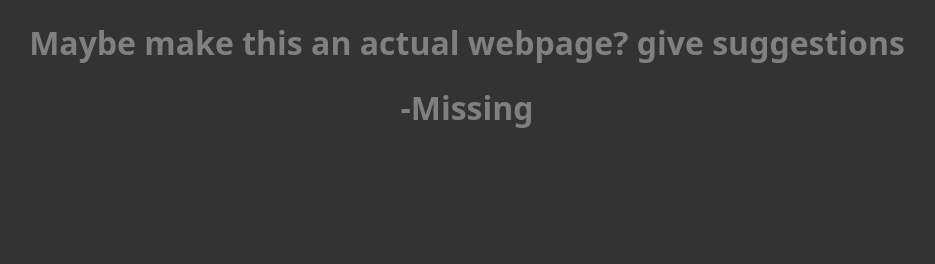
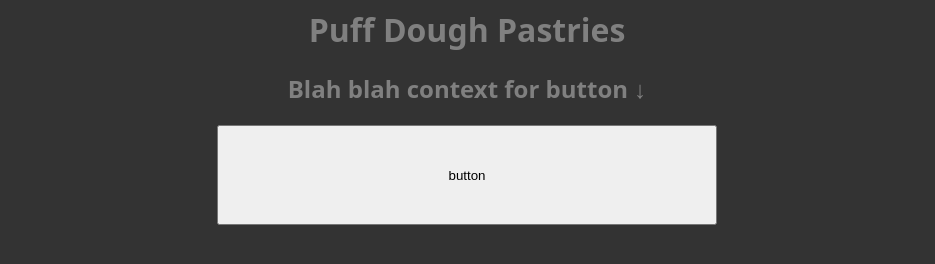
Before and after one commit to m1ssingc0de/PuffDoughWebsite, a website: page views/index.html in a window 1280 px wide. Shown: the whole page, without its empty margins (173-1108 px from the left). Drawn offline with Linux system fonts and the light colour scheme.

Commit message:
Update index.html

```diff
--- a/views/index.html
+++ b/views/index.html
@@ -1,4 +1,4 @@
-<!DOCTYPE html>
+<html>
 <html lang="en">
 <head>
     <meta charset="UTF-8">
@@ -6,10 +6,12 @@
     <!-- Link to the CSS file in the 'public' folder -->
     <link rel="stylesheet" href="/main.css">
 </head>
+
 <body>
 
-<h1>Maybe make this an actual webpage? give suggestions</h1>
-<h1>-Missing<h1>
+    <h1>Puff Dough Pastries</h1>
+    <h2>Blah blah context for button ↓<h2>
+    <button type="button" style="width:500px; height:100px">button </button>
 
 </body>
 </html>
```
